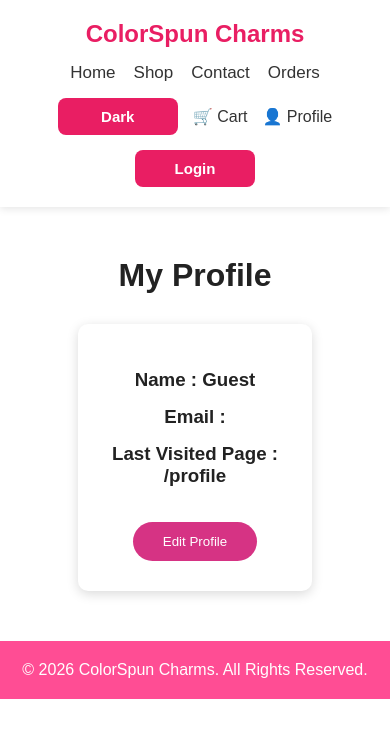
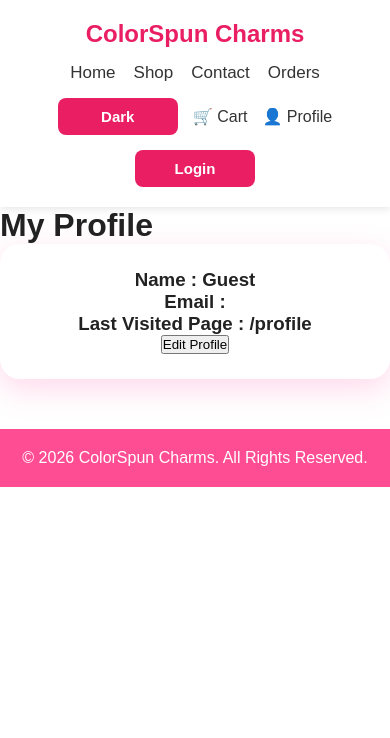
Before and after one commit to mounika22-ui/Colorspun-Charms, a React (Vite) app in the folder Client/: page /profile in a window 390 px wide. Shown: the top 738 px of the page. Built offline with nearby package versions, Linux system fonts and the light colour scheme.

Commit message:
updated profile style

```diff
--- a/Client/src/pages/Profile/Profile.css
+++ b/Client/src/pages/Profile/Profile.css
@@ -1,26 +1,101 @@
-.profile{
-    width:60%;
-    margin:50px auto;
-    text-align:center;
+*{
+    margin:0;
+    padding:0;
+    box-sizing:border-box;
+}
+
+.profile-container{
+    min-height:100vh;
+    display:flex;
+    justify-content:center;
+    align-items:center;
+    background:linear-gradient(135deg,#ffd6e7,#fff0f6);
+    padding:30px;
 }
 
 .profile-card{
-    margin-top:30px;
-    padding:30px;
-    background:white;
-    border-radius:10px;
-    box-shadow:0 3px 12px rgba(0,0,0,.15);
+    width:420px;
+    background:#fff;
+    padding:35px;
+    border-radius:20px;
+    text-align:center;
+    box-shadow:0 10px 30px rgba(255,105,180,.25);
 }
 
-.profile-card h3{
-    margin:15px 0;
+.profile-avatar{
+    width:120px;
+    height:120px;
+    margin:auto;
+    border-radius:50%;
+    background:#ff5c8d;
+    color:white;
+    display:flex;
+    justify-content:center;
+    align-items:center;
+    font-size:60px;
+    margin-bottom:20px;
 }
 
-.profile-card button{
-    margin-top:20px;
-    padding:12px 30px;
-    background:#d63384;
+.profile-card h1{
+    color:#e91e63;
+    margin-bottom:25px;
+}
+
+.profile-info{
+    text-align:left;
+}
+
+.profile-info p{
+    background:#fff5f8;
+    margin:12px 0;
+    padding:12px;
+    border-radius:10px;
+    border-left:5px solid #ff5c8d;
+    color:#444;
+    font-size:17px;
+}
+
+.profile-info strong{
+    color:#e91e63;
+}
+
+.logout-btn{
+    width:100%;
+    margin-top:25px;
+    padding:14px;
+    border:none;
+    border-radius:10px;
+    background:#ff5c8d;
     color:white;
-    border:none;
-    border-radius:20px;
+    font-size:18px;
+    cursor:pointer;
+    transition:.3s;
 }
+
+.logout-btn:hover{
+    background:#e91e63;
+    transform:translateY(-2px);
+}
+
+@media(max-width:500px){
+
+.profile-card{
+    width:100%;
+    padding:25px;
+}
+
+.profile-avatar{
+    width:90px;
+    height:90px;
+    font-size:45px;
+}
+
+.profile-card h1{
+    font-size:28px;
+}
+
+.profile-info p{
+    font-size:15px;
+}
+
+}
```
